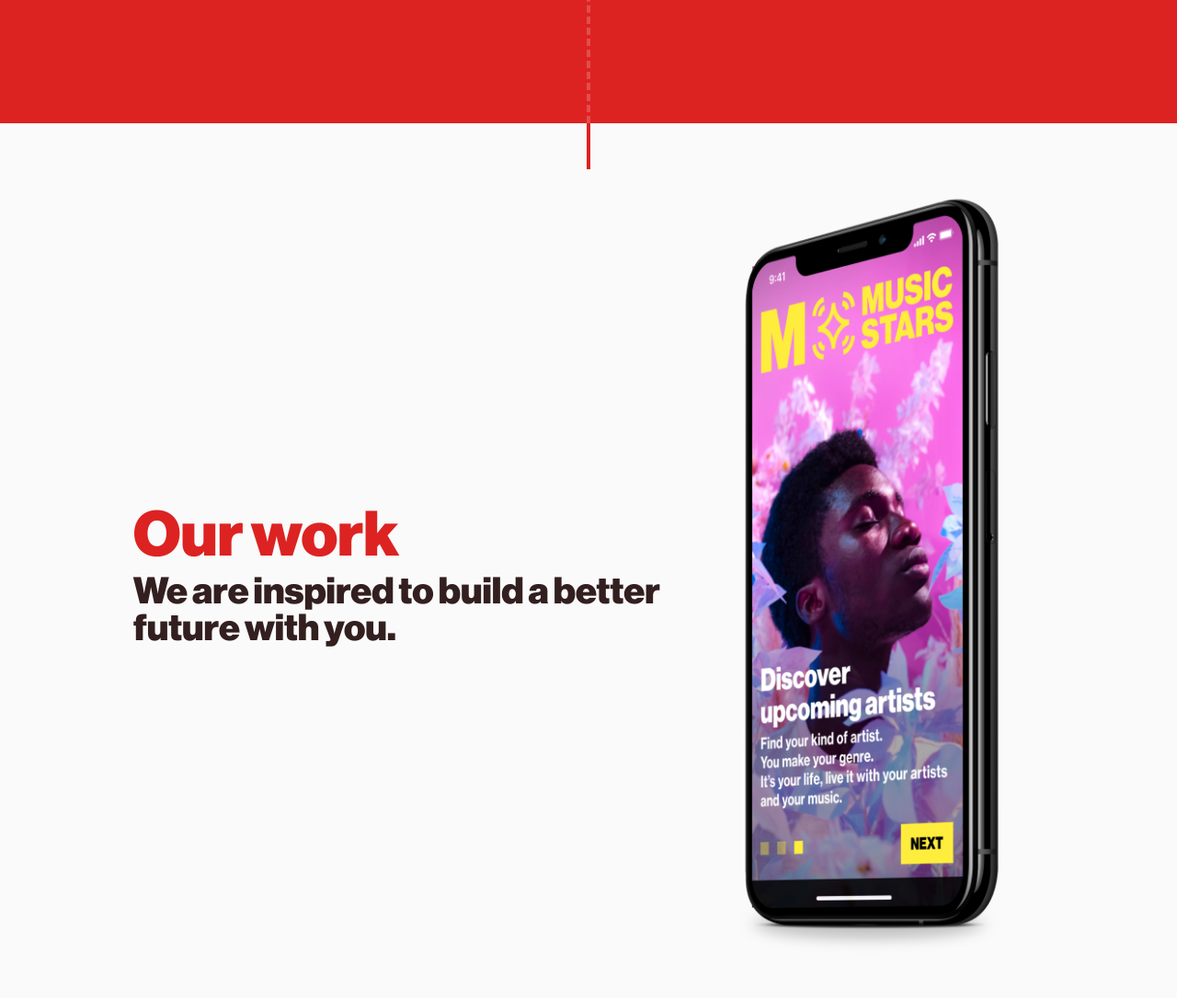
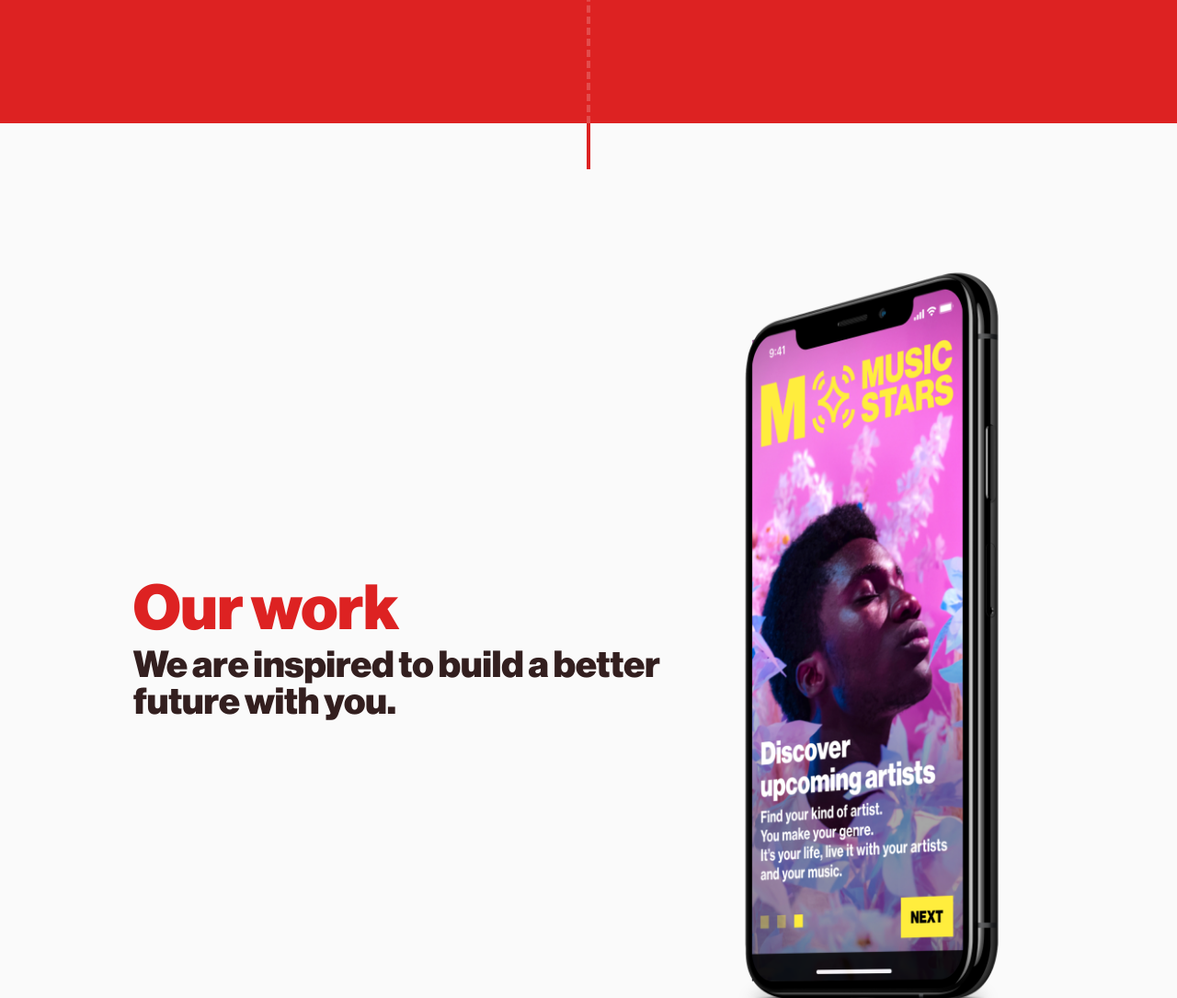
Before and after one commit to epicapps-co/miguellabs-website, a Gatsby site: page / in a window 1280 px wide. Shown: the part 3820-4905 px from the top of the page at 92% size. Built offline with nearby package versions, Linux system fonts and the light colour scheme; Gatsby itself is replaced by a stand-in of ours.

Commit message:
layout: improve work

```diff
--- a/src/components/sections/work.js
+++ b/src/components/sections/work.js
@@ -13,7 +13,7 @@ S.Section = styled.section`
   position: relative;
   background-color: var(--background-color);
 
-  ::after {
+  ::before {
     content: "";
     display: block;
     position: absolute;
@@ -24,8 +24,22 @@ S.Section = styled.section`
     margin-left: -2px;
     background-color: var(--primary-color);
   }
+
+  ::after {
+    content: "";
+    display: block;
+    position: absolute;
+    left: 50%;
+    bottom: 0px;
+    height: 50px;
+    width: 4px;
+    margin-left: -2px;
+    background-color: var(--darker-color);
+  }
 `
 S.Box = styled(Box)`
+  grid-template-rows: 10vh auto 10vh;
+
   @media (max-width: ${sizes.sm}) {
     grid-template-columns: 1fr;
     grid-template-rows: var(--space-between) auto auto var(--space-between);
@@ -38,6 +52,7 @@ S.Text = styled(Text)`
 `
 S.Title = styled(S.Text)`
   grid-column: 1/4;
+  grid-row: 2/3;
 
   h2 {
     color: var(--primary-color);
@@ -45,12 +60,12 @@ S.Title = styled(S.Text)`
 
   @media (max-width: ${sizes.sm}) {
     grid-column: 1/2;
-    grid-row: 2/3;
   }
 `
 
 S.ImgContainer = styled.div`
   grid-column: 4/6;
+  grid-row: 2/3;
   align-self: center;
 
   @media (max-width: ${sizes.sm}) {
```
